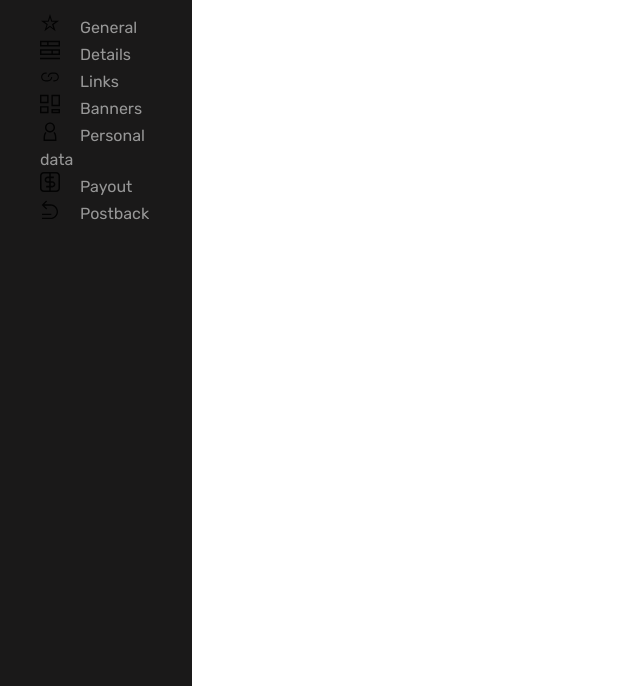
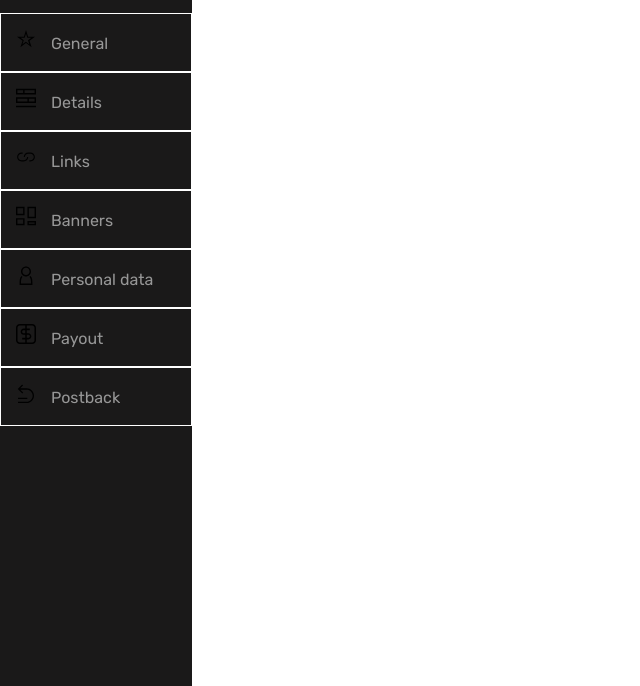
Before and after one commit to tomecky1/solo-project, a website: page index.html in a window 1280 px wide. Shown: the part 114-800 px from the top of the page, without its empty margins (0-640 px from the left). Drawn offline with Linux system fonts and the light colour scheme; a web font is replaced by a local one.

Commit message:
Add fixes to sidebar menu

```diff
--- a/index.html
+++ b/index.html
@@ -27,7 +27,7 @@
           <li><img class="icon" src="images/icons/details.svg"><a href="#">Details</a></li>
           <li><img class="icon" src="images/icons/links.svg"><a href="#">Links</a></li>
           <li><img class="icon" src="images/icons/banners.svg"><a href="#">Banners</a></li>
-          <li><img class="icon" src="images/icons/personaldata.svg"><a href="#">Personal data</a></li>
+          <li><img class="icon" src="images/icons/personaldata.svg" style="filter: brightness(0.5);"><a href="#">Personal data</a></li>
           <li><img class="icon" src="images/icons/payout.svg"><a href="#">Payout</a></li>
           <li><img class="icon" src="images/icons/postback.svg"><a href="#">Postback</a></li>
         </ul>
--- a/sass/style.scss
+++ b/sass/style.scss
@@ -48,17 +48,34 @@ i, fas fa-bars {
     color: darkgray;
     font-size: 24px;
 }
+.navigation-sidebar-menu ul {
+    padding-left: 0;
+}
 .navigation-sidebar-menu ul li {
     display: block;
+    padding: 15px 0;
+    border: 1px solid white;
+    margin-left: 0;
     a {
         text-decoration: none;
         font-family: $paragraph-font;
         color: $paragraph-color;
-        padding: 10px 20px;
+        padding: 20px 15px;
     }
+
 }
+.navigation-sidebar-menu ul li:hover{
+    background: #979797;
+
+}
+a:hover {
+    color: white;
+}
+
 .icon {
+    filter: brightness(0.5);
+    margin-left: 15px;
     height: 20px;
     width: 20px;
-    filter: blur(0.2px) brightness(2.2) hue-rotate(230deg) opacity(0.9) saturate(3) sepia(0.4) grayscale(1) url('#sepia');
+
 }
```
Also changed, not shown: css/style.css, 1 other file.
